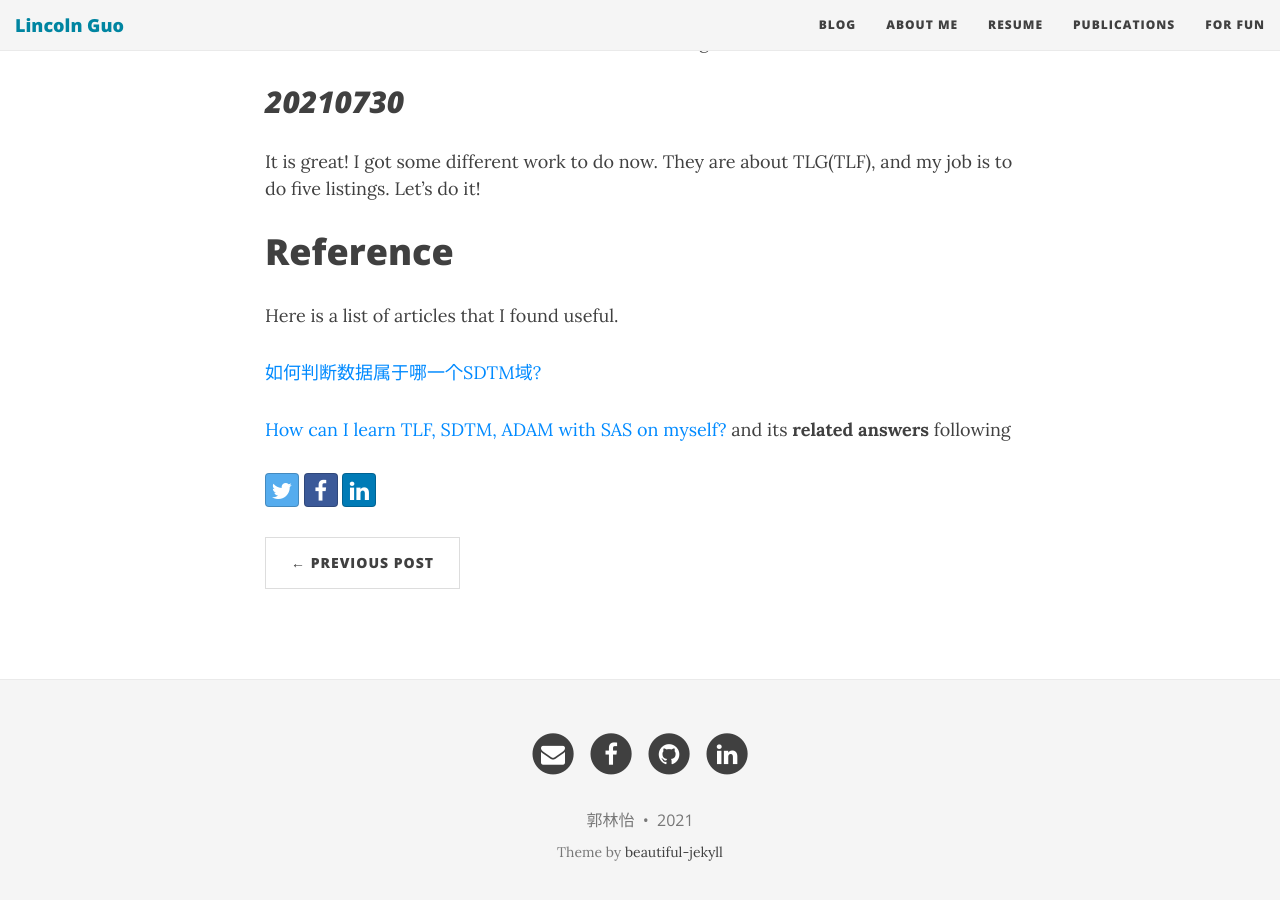
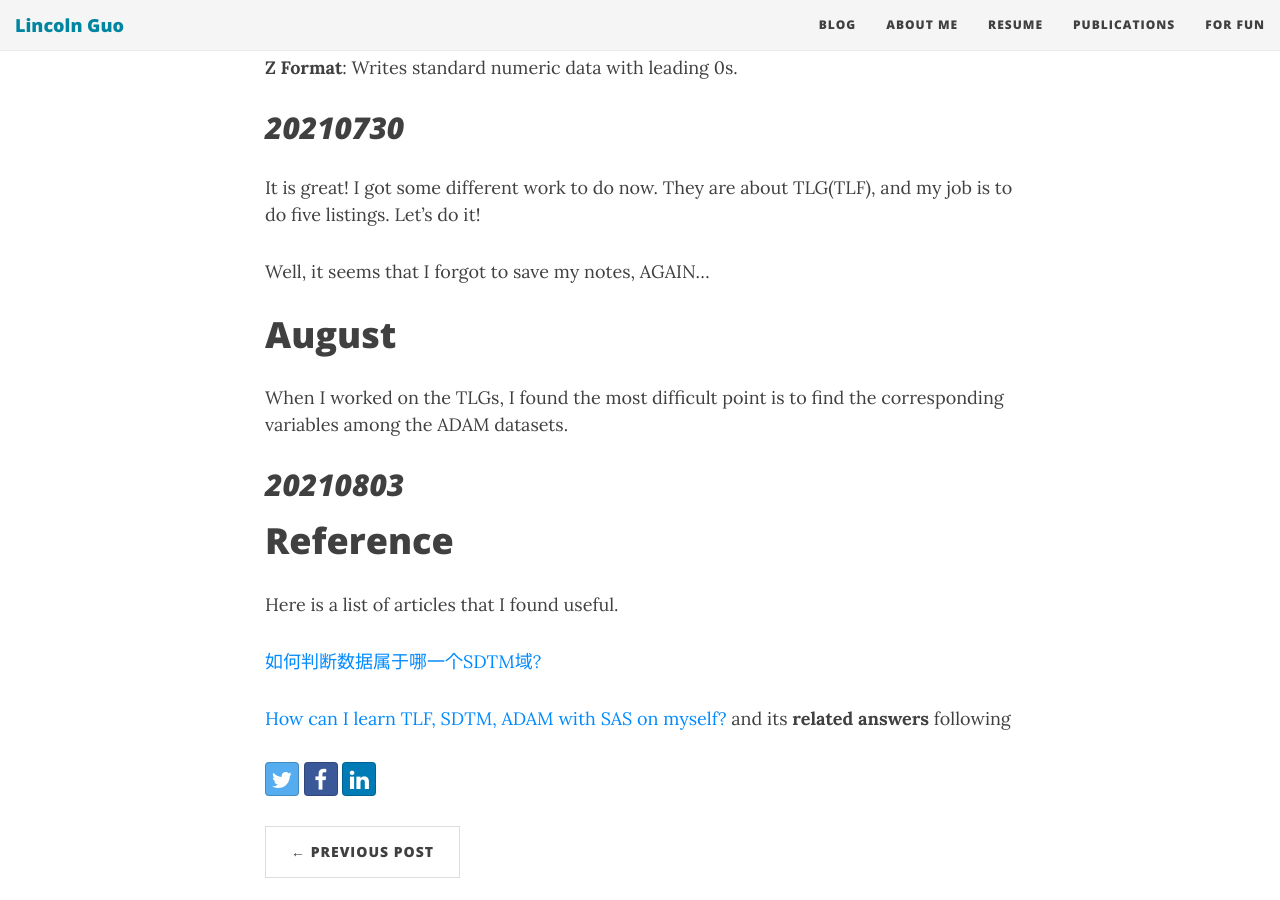
Before and after one commit to LinyiGuo96/LinyiGuo96.github.io, a Jekyll site: the page built from _posts/2021-06-16-SAS-Clinical-Trial-Study-Notes.md, in a window 1280 px wide and 900 px high, scrolled down 15774 px. Built offline with Jekyll 4.4.1, drawn with Linux system fonts in a browser that asks for light colours; nearby versions of some CDN libraries; comment, search, counter and statistics services are not loaded.

Commit message:
Update 2021-06-16-SAS-Clinical-Trial-Study-Notes.md

```diff
--- a/_posts/2021-06-16-SAS-Clinical-Trial-Study-Notes.md
+++ b/_posts/2021-06-16-SAS-Clinical-Trial-Study-Notes.md
@@ -14,6 +14,7 @@ This blog is mainly used to take notes related to SAS.
 
 - [JUNE](#june)
 - [JULY](#july)
+- [August](#august)
 - [Reference](#reference)
 
 # June
@@ -453,6 +454,14 @@ administered a pharmaceutical product and which may not necessarily have a causa
 
 It is great! I got some different work to do now. They are about TLG(TLF), and my job is to do five listings. Let's do it!
 
+Well, it seems that I forgot to save my notes, AGAIN...
+
+# August
+
+When I worked on the TLGs, I found the most difficult point is to find the corresponding variables among the ADAM datasets.
+
+## _20210803_
+
 # Reference
 
 Here is a list of articles that I found useful.
```
